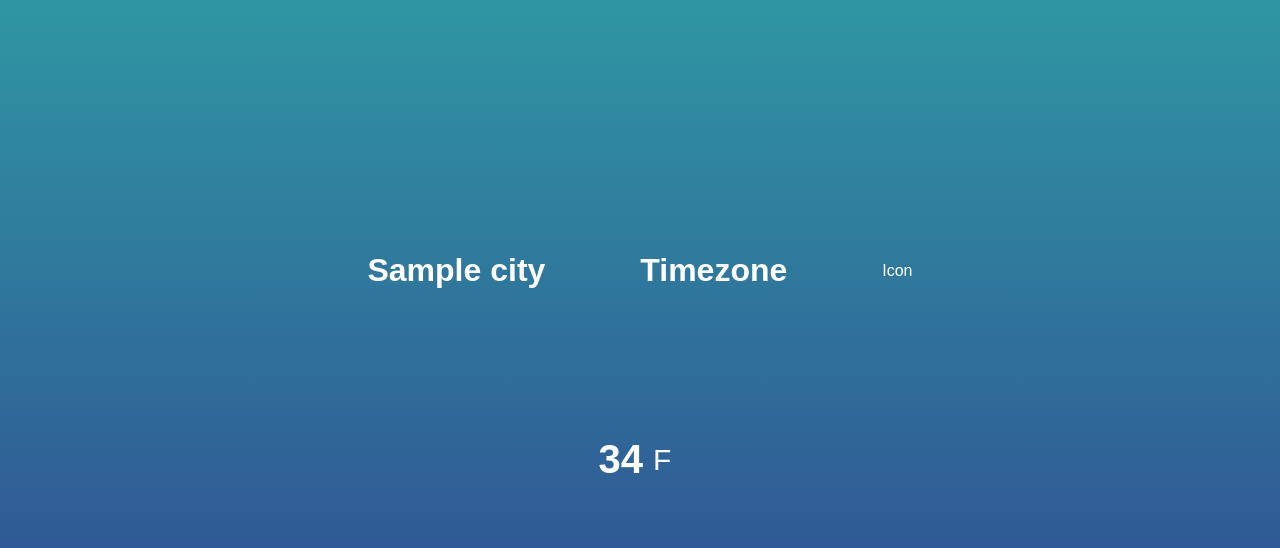
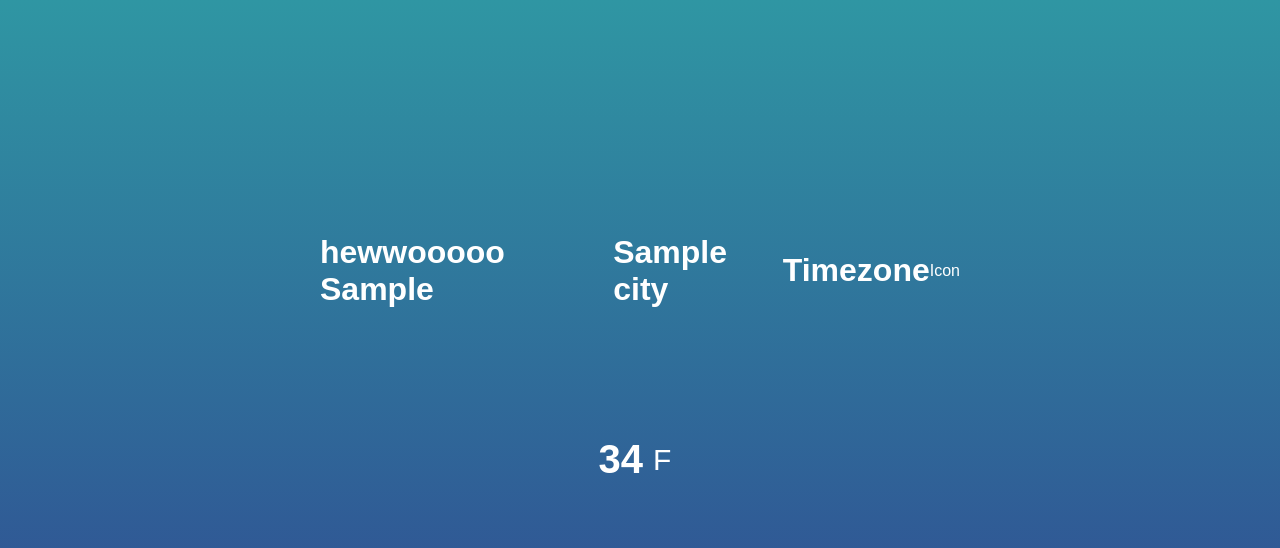
Before and after one commit to E-A-Gee/Django-Weather-App, a Django app: template weather_app/templates/weather_app/weather.html in a window 1280 px wide. Shown: the top 548 px of the page. Run offline with Django 3.2, Linux system fonts and the light colour scheme; the template is opened without the code that fills it: most values are stand-ins (such as "Sample title", 1, 10 or a date in 2020); some libraries are stand-ins or nearby versions.

Commit message:
testing user_ip

```diff
--- a/weather_app/templates/weather_app/weather.html
+++ b/weather_app/templates/weather_app/weather.html
@@ -12,6 +12,7 @@
 </head>
 <body>
     <div class="location">
+        <h1 class="location-timezone">hewwooooo {{user_ip}}</h1>
         <h1 class="location-timezone">{{city}}</h1>
         <h1 class="location-timezone">Timezone</h1>
         <p>Icon</p>
--- a/weather_app/views.py
+++ b/weather_app/views.py
@@ -24,6 +24,7 @@ def index(request):
         weather_response = requests.get(open_weather_url).json()
 
         city_weather = {
+            'user_ip':user_ip,
             'city': city,
             'temperature': weather_response['main']['temp'],
             'description':weather_response[0]['description'],
```
